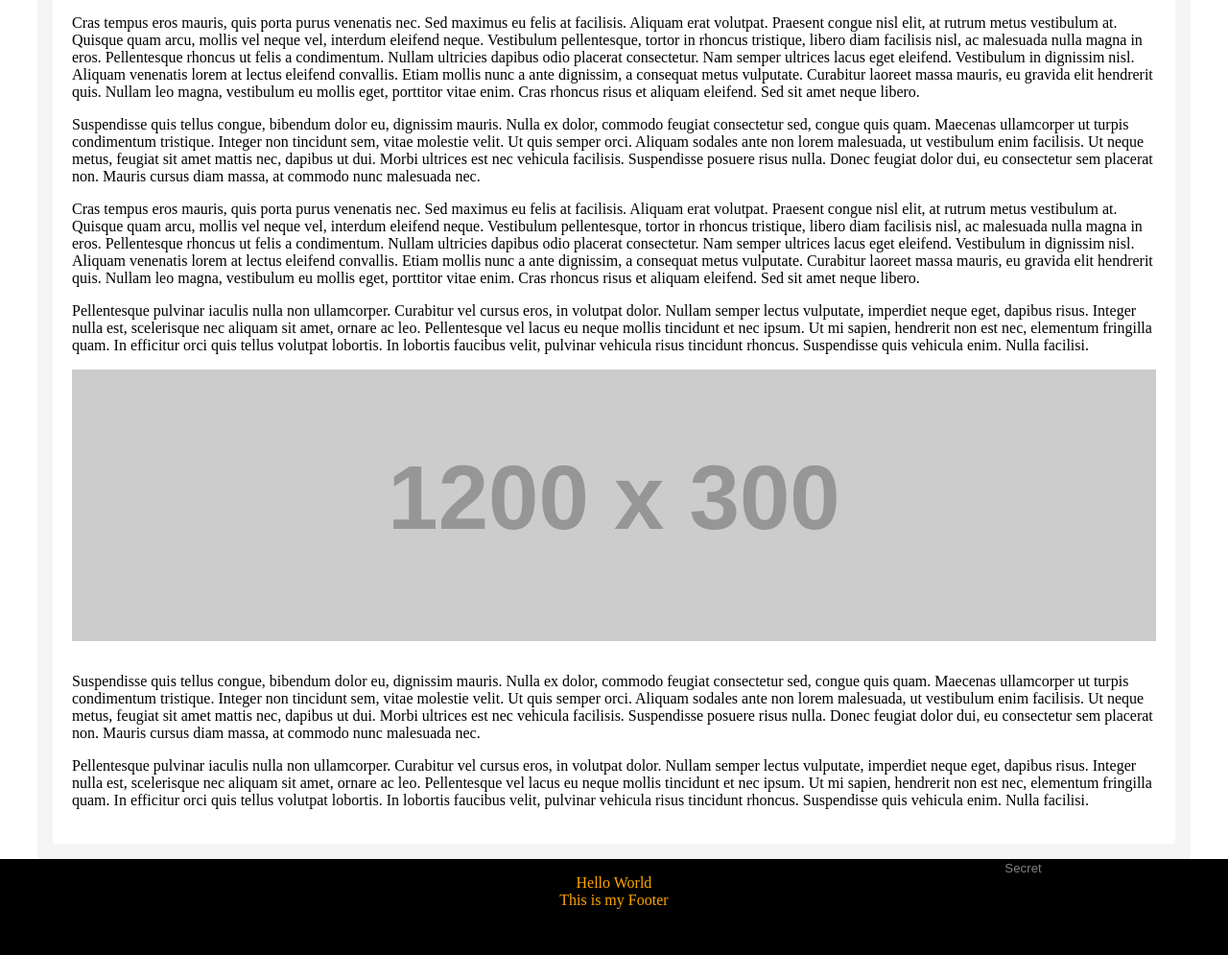
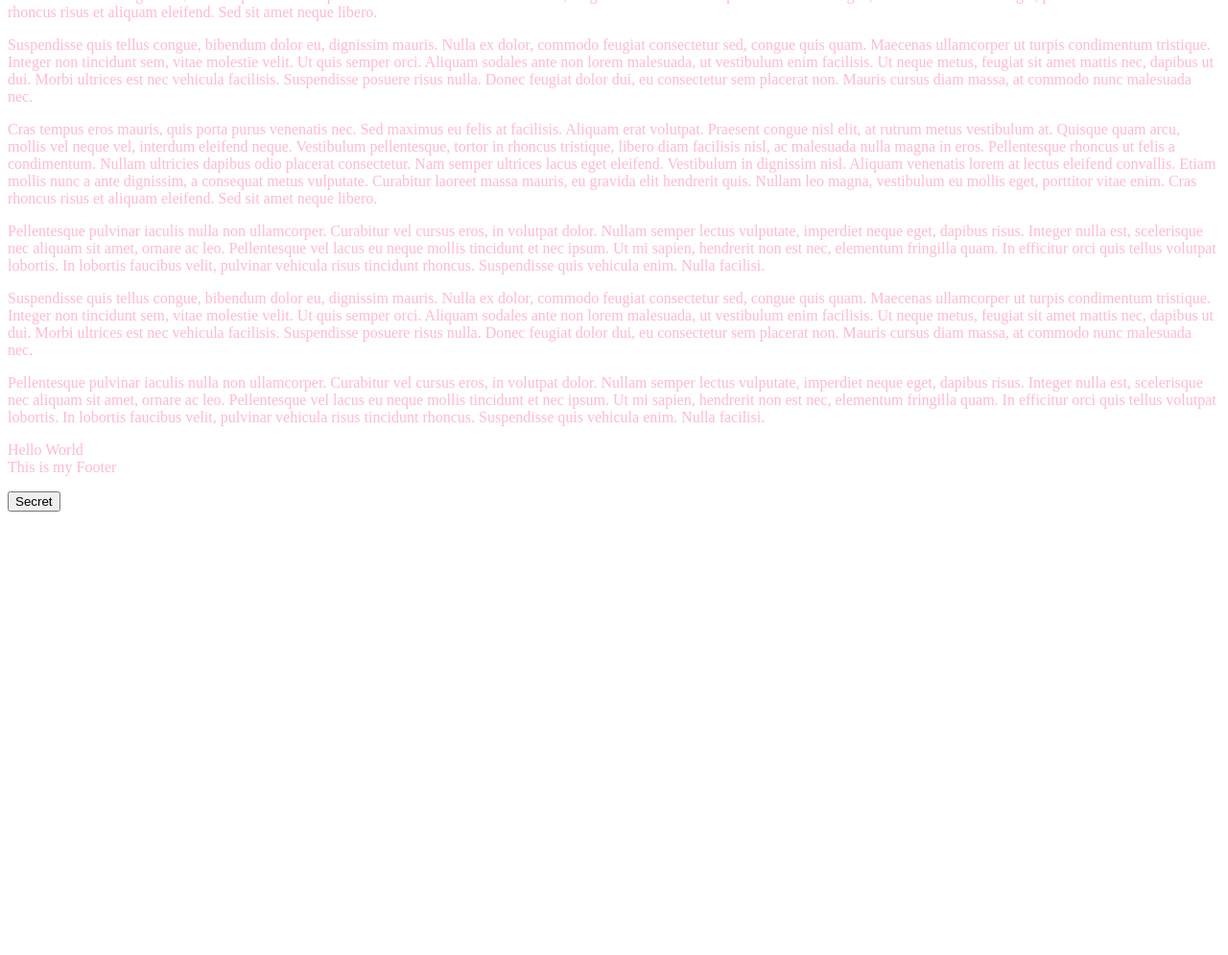
Before and after one commit to NathanTheOtaku/My-New-Site, a PHP site: page / in a window 1280 px wide. Shown: the part 579-1574 px from the top of the page at 96% size. After the commit the page ends 1112 px from the top, so only its background shows below. Run offline with PHP 8.4, Linux system fonts and the light colour scheme; grey boxes labelled with a size stand in for pictures from a placeholder-image service; some libraries are stand-ins or nearby versions.

Commit message:
Added SASS

```diff
--- a/_css/style.css
+++ b/_css/style.css
@@ -1,174 +1,2 @@
-body
-{
-  margin: 0;
-}
-
-.container
-{
-  width: 100%;
-  overflow:auto;
-}
-
-.horz-center
-{
-  margin: 0 auto;
-  max-width: 1170px;
-}
-
-.left
-{
-  float: left;
-}
-
-.right
-{
-  float: right;
-}
-
-/*nav-menuigation*/
-.navbar
-{
-  background-color: #404040;
-  height: 50px;
-  overflow: hidden;
-}
-
-.nav
-{
-  margin: 0;
-  font-family: fantasy;
-}
-
-.nav h1
-{
-  margin:5px 0;
-  float:left;
-  font-size: 2em;
-}
-
-.nav ul
-{
-  display: inline-block;
-}
-
-.nav ul li
-{
-  display: inline;
-  padding: 0 10px;
-}
-
-.nav ul li:not(:last-child)
-{
-  border-right: 1px solid darkgray;
-}
-
-.logo{
-  height: 50px;
-  width: 50px;
-  margin-left: 15px;
-  content:url(http://thecraftchop.bravesites.com/files/others/Pokeball.svg);
-}
-
-.header{
-  margin-right: 25px;
-}
-
-.nav ul li a
-{
-  font-size: 1.1em;
-  text-decoration: none;
-  color: darkgray;
-}
-
-.nav ul li a:hover
-{
-  color: white;
-}
-
-.nav ul-logo
-{
-  top: 50%;
-}
-/*End of nav-menuigation*/
-.content-border
-{
-  /*border-image: url("../_images/content-border.png") 0% 100% repeat;*/
-  border-color: whitesmoke;
-  border-style: solid;
-  border-width: 16px;
-  border-top: none;
-}
-.content
-{
-  padding: 20px;
-  box-sizing: border-box;
-}
-.hero
-{
-  width: 100%;
-  height: 300px;
-  background-repeat: no-repeat;
-  background-size: contain;
-  background-image: url("http://placehold.it/1200x300");
-}
-.vid1{
-  width: 560px;
-  height: 315px;
-  margin: auto;
-  display: flex;
-  flex-wrap: wrap;
-  align-content: center;
-}
-.footer{
-  height: 100px;
-  width: 100%;
-  background-color: black;
-  /*overflow: hidden;*/
-  /*align-items: center;*/
-  /*text-align: center;*/
-}
-
-.column
-{
-  color: orange;
-  float: left;
-  width: 33.33%;
-  height: 100%;
-  text-align: center;
-}
-
-.column input
-{
-  background: none;
-  border: none;
-  background-color: black;
-  color: gray;
-}
-
-/*.column1{
-  height: 70px;
-  width: 100px;
-  color: orange;
-  margin: 20px;
-  background-color: blue;
-  overflow: hidden;
-  display: inline;
-}
-.column2{
-  height: 70px;
-  width: 100px;
-  color: orange;
-  margin: 20px;
-  background-color: blue;
-  overflow: hidden;
-  display: inline;
-}
-.column3{
-  height: 70px;
-  width: 100px;
-  color: orange;
-  margin: 20px;
-  background-color: blue;
-  overflow: hidden;
-  display: inline;
-}*/
+body {
+  color: #FFBBCC; }
--- /dev/null
+++ b/sass/style.scss
@@ -0,0 +1,6 @@
+$main-color: #FFBBCC;
+
+body
+{
+  color: $main-color;
+}
```
Also changed, not shown: gulpfile.js (added, +10 -0 lines).
